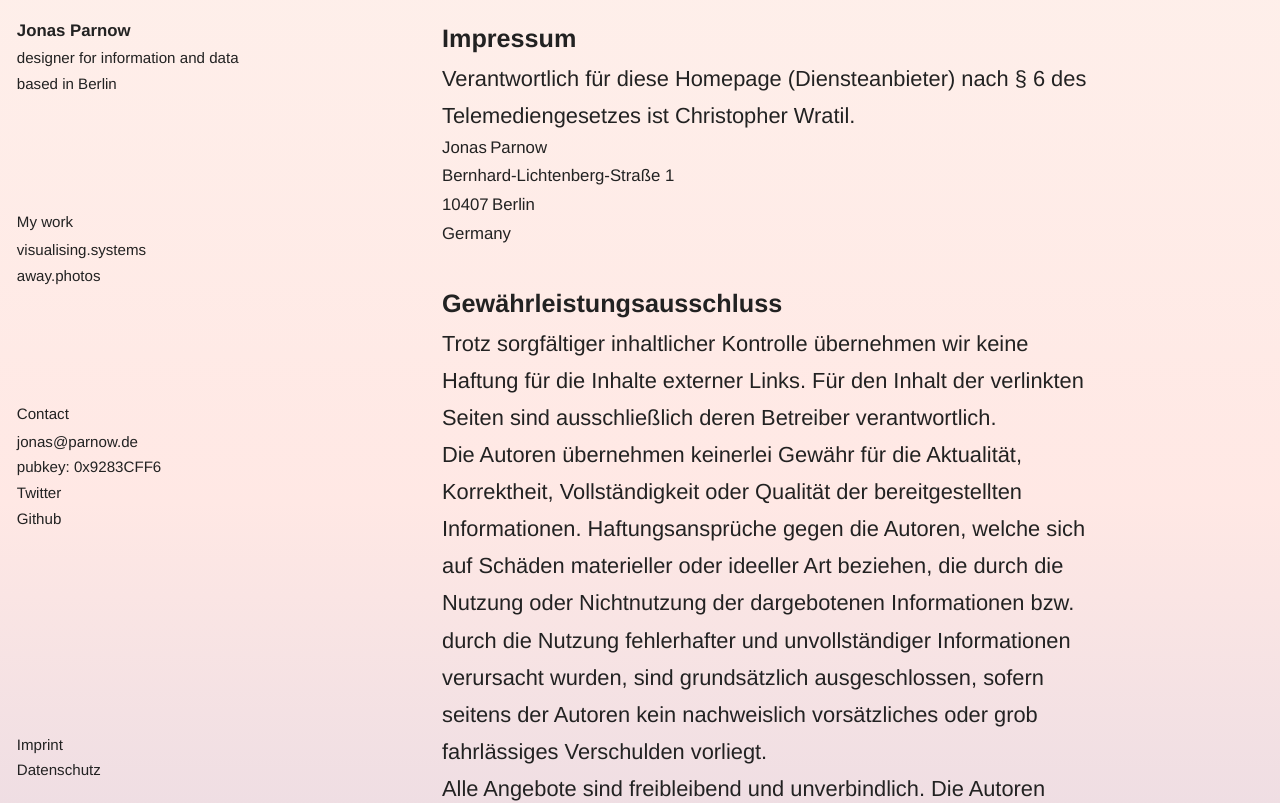
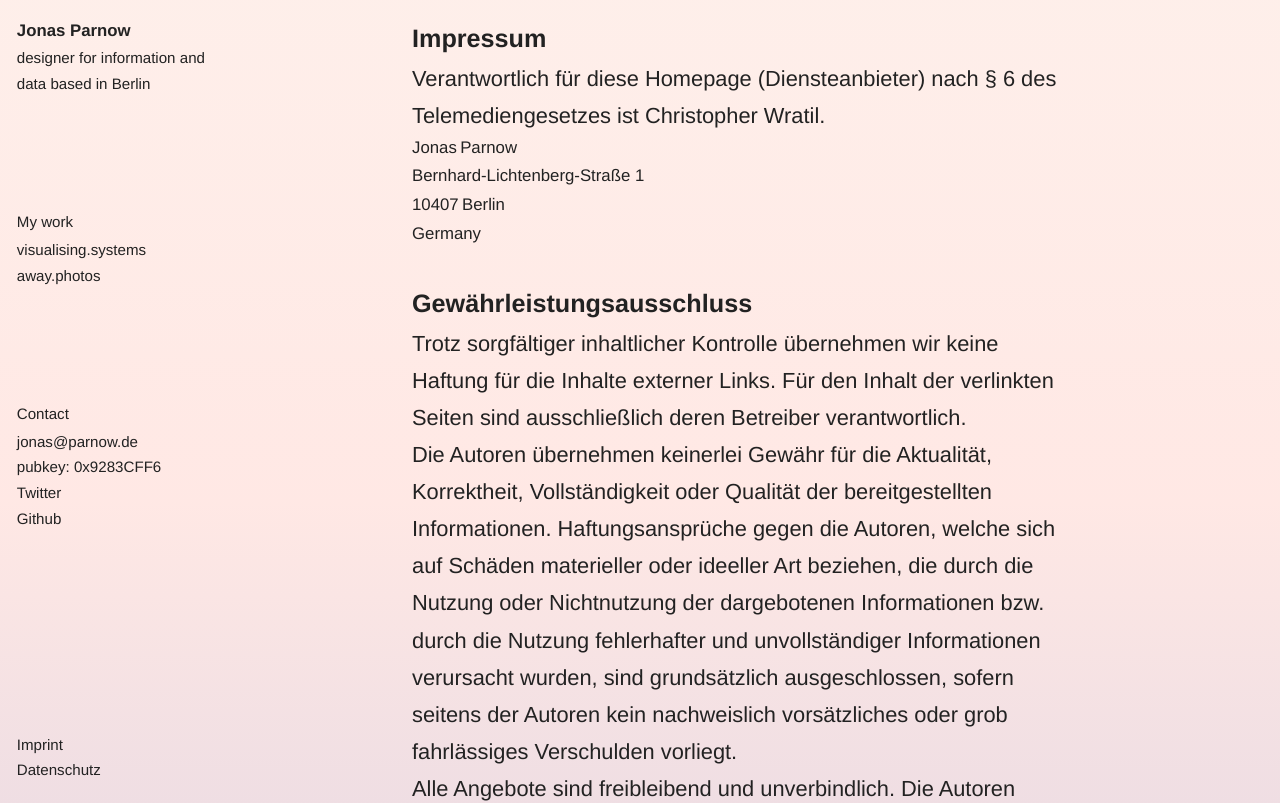
Before and after one commit to kimalbrecht/jonasparnow.com, a Nuxt app: page /imprint in a window 1280 px wide. Shown: the top 803 px of the page. Built offline with nearby package versions, Linux system fonts and the light colour scheme; a web font is replaced by a local one.

Commit message:
smaller sidebar

```diff
--- a/assets/style/layout.scss
+++ b/assets/style/layout.scss
@@ -7,7 +7,7 @@ html {
 
 .page {
   display: grid;
-  grid-template-columns: 1rem 250px 1fr 1rem;
+  grid-template-columns: 1rem 190px 1fr 1rem;
   grid-template-rows: 1rem repeat(4, calc((100vh - 2rem) / 4)) auto;
   grid-template-areas:
     ". . . ."
```
